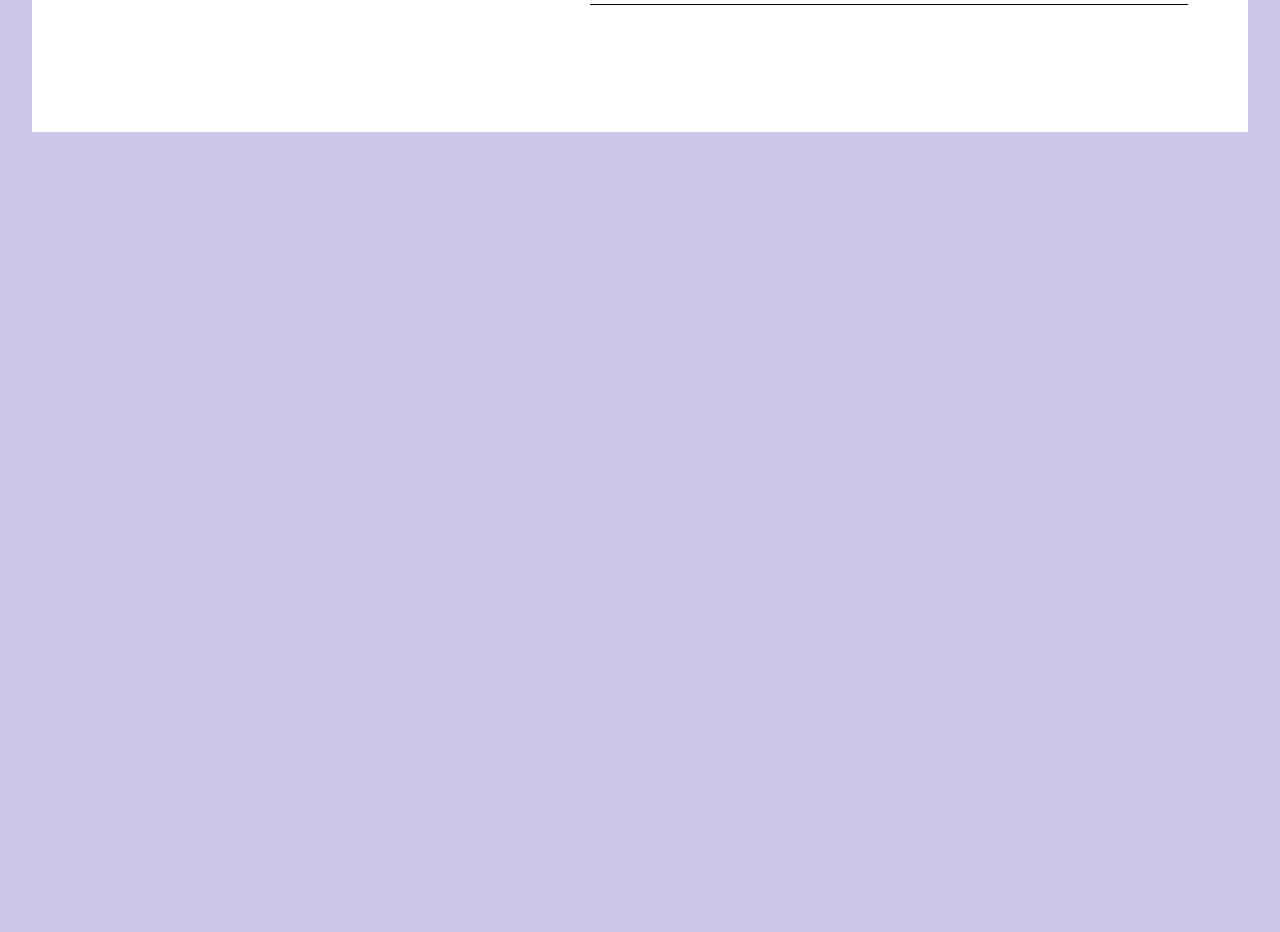
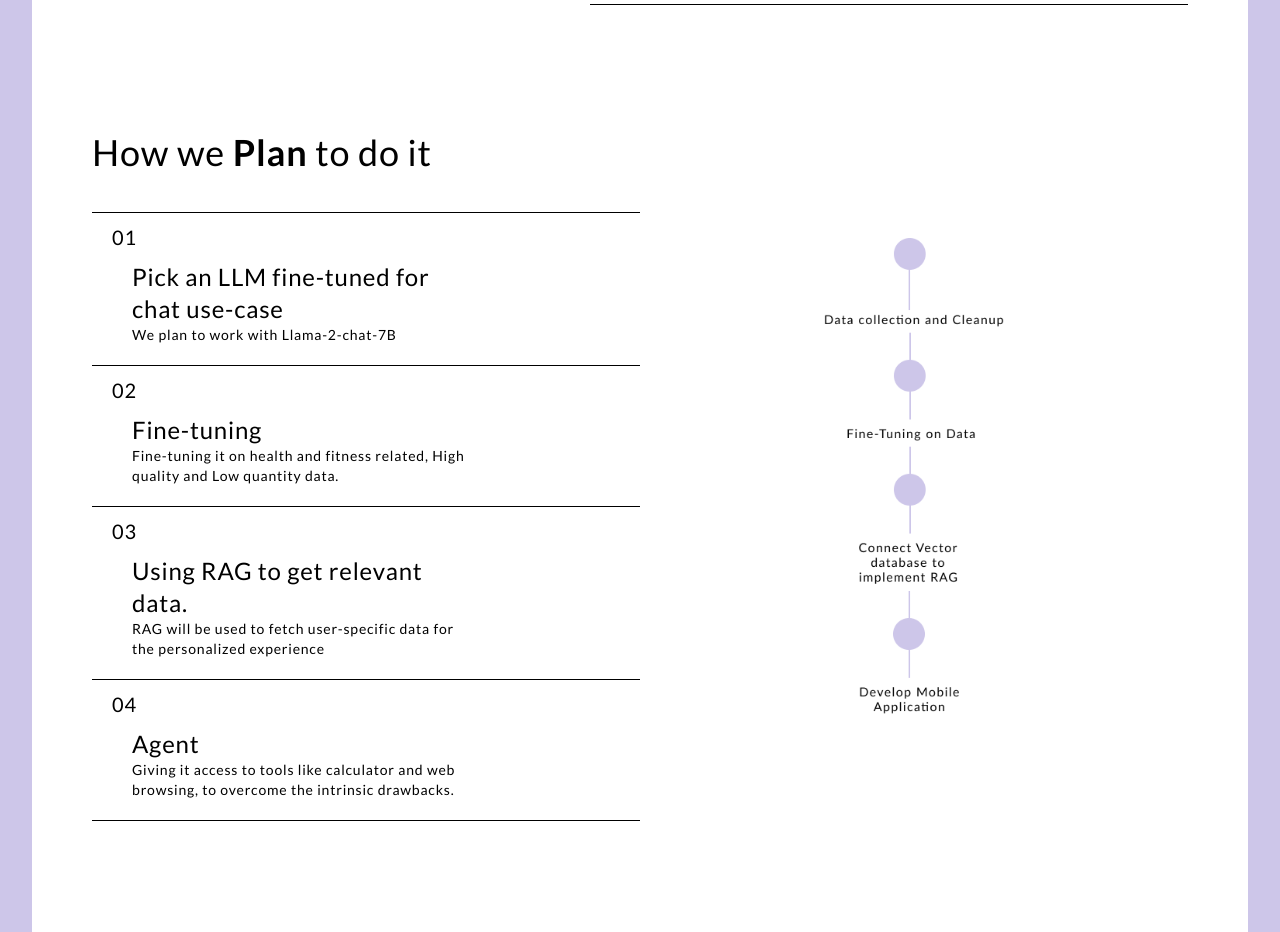
Before and after one commit to prateek041/senseii, a Next.js app: page / in a window 1280 px wide. Shown: the part 1500-2432 px from the top of the page. Before the commit the page ends 1632 px from the top, so only its background shows below. Built offline with nearby package versions, Linux system fonts and the light colour scheme.

Commit message:
Update: Plan section
Signed-off-by: prateek041 <prateeksingh9741@gmail.com>

```diff
--- a/src/app/components/Card.jsx
+++ b/src/app/components/Card.jsx
@@ -3,7 +3,7 @@ import React from 'react';
 export default function Card(props) {
   const { sup, main, secondary } = props;
   return (
-    <div className="card-container h-full flex flex-col border-t border-black p-5">
+    <div className="card-container flex flex-col border-t border-black p-5">
       <sup className="text-xl">{sup}</sup>
       <div className="ml-5 w-2/3">
         <h1 className="text-2xl font-medium">{main}</h1>
--- /dev/null
+++ b/src/app/components/Timeline.jsx
@@ -0,0 +1,54 @@
+import Image from 'next/image';
+import Card from './Card';
+
+export default function Timeline() {
+  return (
+    <div className="timeline-container h-screen px-10">
+      <div className="timeline-content-container flex justify-between items-center px-5">
+        <div className="timeline-content-container-left w-1/2 flex flex-col justify-center gap-y-10 h-3/5">
+          <div className="timeline-content-container-left-top">
+            <p className="text-4xl">
+              How we <b>Plan</b> to do it
+            </p>
+          </div>
+          <div className="timeline-content-container-left-bottom max-h-2/3 border-b border-black">
+            <Card
+              sup={'01'}
+              main={'Pick an LLM fine-tuned for chat use-case'}
+              secondary={'We plan to work with Llama-2-chat-7B'}
+            />
+            <Card
+              sup={'02'}
+              main={'Fine-tuning'}
+              secondary={
+                'Fine-tuning it on health and fitness related, High quality and Low quantity data.'
+              }
+            />
+            <Card
+              sup={'03'}
+              main={'Using RAG to get relevant data.'}
+              secondary={
+                'RAG will be used to fetch user-specific data for the personalized experience'
+              }
+            />
+            <Card
+              sup={'04'}
+              main={'Agent'}
+              secondary={
+                'Giving it access to tools like calculator and web browsing, to overcome the intrinsic drawbacks.'
+              }
+            />
+          </div>
+        </div>
+        <div className="timeline-content-container-right  w-1/2 h-full flex flex-col justify-center items-center">
+          <Image
+            src="/timeline.png"
+            width={180}
+            height={180}
+            alt="image of the workflow"
+          />
+        </div>
+      </div>
+    </div>
+  );
+}
--- a/src/app/page.jsx
+++ b/src/app/page.jsx
@@ -1,5 +1,6 @@
 import Header from './components/Header';
 import Introduction from './components/Introduction';
+import Timeline from './components/Timeline';
 
 export default function Home() {
   return (
@@ -7,6 +8,7 @@ export default function Home() {
       <div>
         <Header />
         <Introduction />
+        <Timeline />
       </div>
     </main>
   );
```
Also changed, not shown: public/timeline.png (added).
